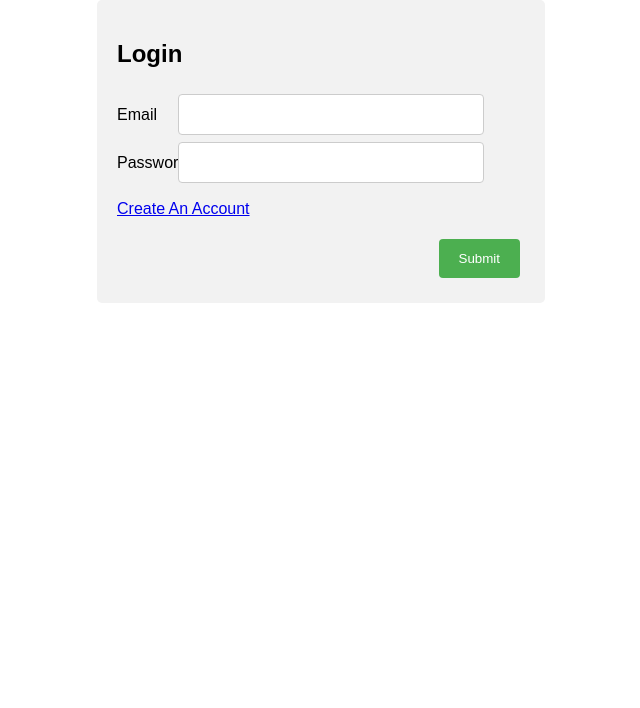
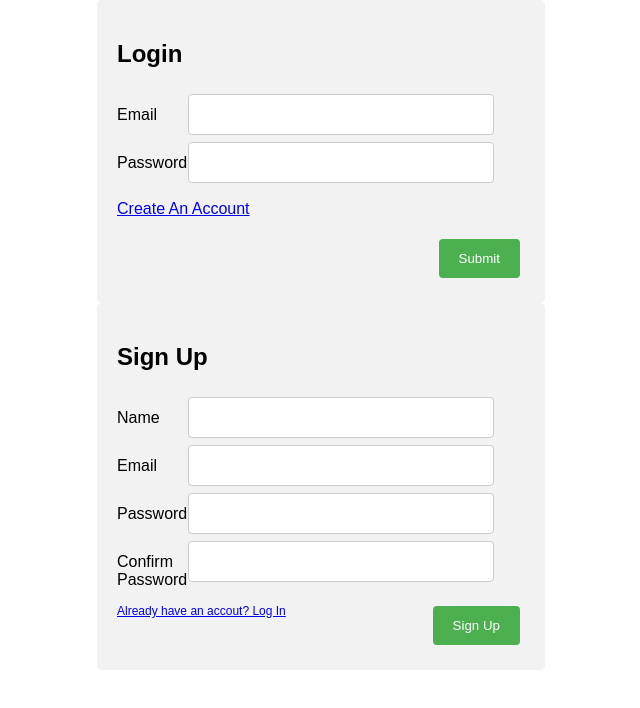
Before and after one commit to OAfzal/AdvancedProgramming, a React (Create React App) app in the folder lab9/shoppingcart/: page / in a window 1280 px wide. Shown: the top 708 px of the page, without its empty margins (319-959 px from the left). Built offline with nearby package versions, Linux system fonts and the light colour scheme.

Commit message:
Register Page Setup (FrontEnd)

```diff
--- a/lab9/shoppingcart/src/App.js
+++ b/lab9/shoppingcart/src/App.js
@@ -1,11 +1,16 @@
 import React, {Component} from 'react';
 import Login from './Login';
+import Register from './Register';
 
 
 class App extends Component {
-
     render(){
-        return <Login />
+        return(
+            <div>
+                <Login />
+                <Register />
+            </div>
+        );
     }
 
 }
--- /dev/null
+++ b/lab9/shoppingcart/src/Register.css
@@ -0,0 +1,71 @@
+body {
+    width: 35%;
+    height: 35%;
+    margin: 0px auto;
+}
+
+* {
+    font-family: Arial, Helvetica, sans-serif;
+    box-sizing: border-box;
+}
+
+#signupLink{
+    font-size:12px;
+}
+
+input[type=text],
+input[type=password] {
+    width: 100%;
+    padding: 12px;
+    border: 1px solid #ccc;
+    border-radius: 4px;
+    resize: vertical;
+}
+
+label {
+    padding: 12px 12px 12px 0;
+    display: inline-block;
+}
+
+input[type=submit],
+button {
+    background-color: #4CAF50;
+    color: white;
+    padding: 12px 20px;
+    margin: 5px;
+    border: none;
+    border-radius: 4px;
+    cursor: pointer;
+    float: right;
+}
+
+#signup_link {}
+
+input[type=submit]:hover {
+    background-color: #45a049;
+}
+
+.container {
+    border-radius: 5px;
+    background-color: #f2f2f2;
+    padding: 20px;
+}
+
+.lab {
+    float: left;
+    width: 15%;
+    margin-top: 6px;
+    margin-right: 10px;
+}
+
+.field {
+    float: left;
+    width: 75%;
+    margin-top: 6px;
+}
+
+.row:after {
+    content: "";
+    display: table;
+    clear: both;
+}
--- /dev/null
+++ b/lab9/shoppingcart/src/Register.js
@@ -0,0 +1,43 @@
+import React, {Component} from "react";
+import "./Register.css";
+
+
+export default class Register extends Component{
+
+    render(){
+        return (
+            <div className="container">
+                <h2>Sign Up</h2>
+                <form method="POST" action="register">
+                    <div className="row">
+                        <div className="lab"><label for="name">Name</label></div>
+                        <div className="field"> <input type="text" name="name" /><br /></div>
+                    </div>
+                    <div className="row">
+                        <div className="lab"><label for="email">Email</label></div>
+                        <div className="field"> <input type="text" name="email" /><br /></div>
+                    </div>
+                    <div className="row">
+                        <div className="lab"><label for="password">Password </label></div>
+                        <div className="field"><input type="password" name="password" id="password" />
+                            <span id="cpass_msg"></span><br />
+                        </div>
+                    </div>
+                    <div className="row">
+                        <div className="lab"><label for="c_password">Confirm Password </label></div>
+                        <div className="field">
+                            <input type="password" name="c_password" id="confirm_password" />
+                            <span id="message" style={{"fontSize":"10px"}}></span><br />
+                        </div>
+                    </div>
+                    <div className="row">
+                        <a href="/Login" id="login_link">
+                            <span id='signupLink' >Already have an accout? Log In</span>
+                        </a>
+                        <input type="submit" value="Sign Up" id="submit" />
+                    </div>
+                </form>
+            </div>
+        );
+    }
+}
```
